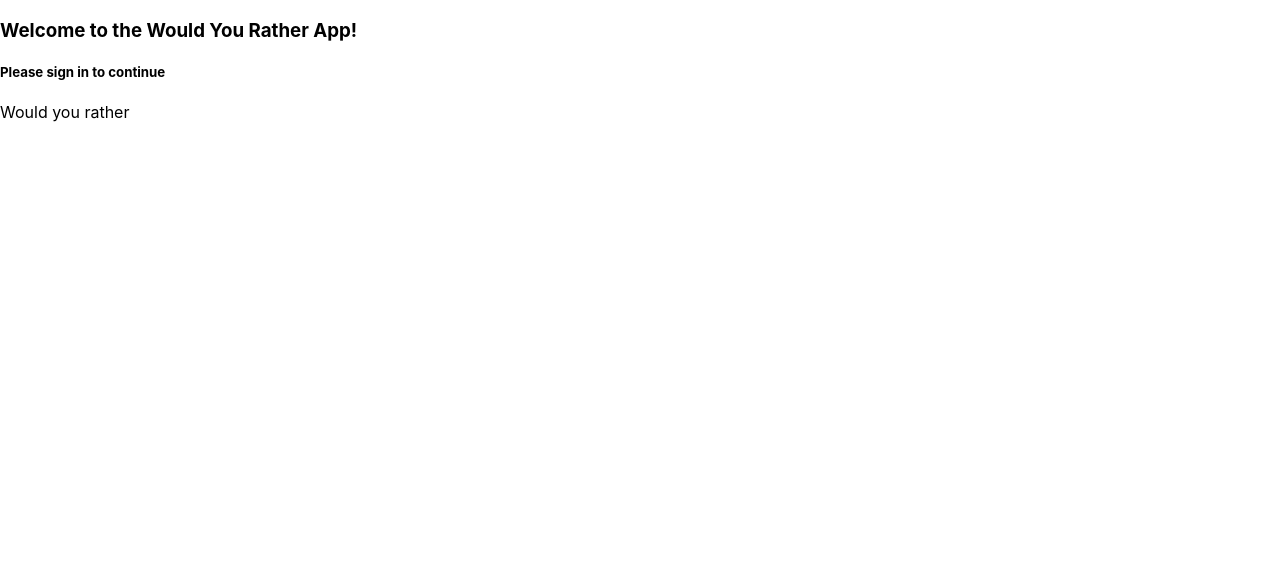
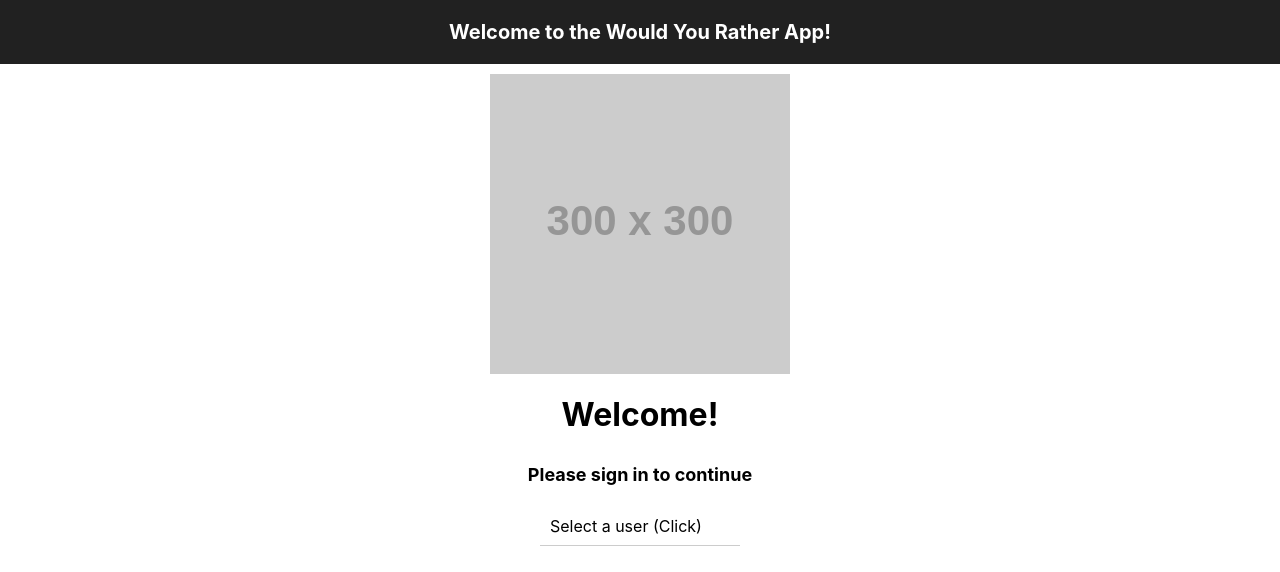
Before and after one commit to Aete/reactND-project2-would-you-rather, a React (Create React App) app: page / in a window 1280 px wide. Shown: the top 572 px of the page. Built offline with nearby package versions, Linux system fonts and the light colour scheme.

Commit message:
styling the home page

```diff
--- a/src/components/App.js
+++ b/src/components/App.js
@@ -3,6 +3,8 @@ import { handleInitialData } from '../actions/shared';
 import { connect } from 'react-redux';
 
 import Title from './Title';
+import Sign from './Sign';
+import Loading from './Loading';
 
 class App extends Component {
   componentDidMount() {
@@ -15,8 +17,7 @@ class App extends Component {
     return (
       <div className="App">
         <Title />
-
-        {Object.keys(users).length > 0 ? 'Would you rather' : 'Loading'}
+        {Object.keys(users).length > 0 ? <Sign /> : <Loading />}
       </div>
     );
   }
--- /dev/null
+++ b/src/components/Loading.js
@@ -0,0 +1,13 @@
+import React from 'react';
+
+export default function Loading() {
+  return (
+    <div className="Loading">
+      <img
+        src="https://via.placeholder.com/300"
+        alt="Loading Logo Placeholder"
+      />
+      <h3>Loading!</h3>
+    </div>
+  );
+}
--- /dev/null
+++ b/src/components/Sign.js
@@ -0,0 +1,24 @@
+import React from 'react';
+import { connect } from 'react-redux';
+import SignDropDown from './SignDropDown';
+import '../css/Sign.css';
+
+function Sign() {
+  return (
+    <div className="Welcome">
+      <img
+        src="https://via.placeholder.com/300"
+        alt="Welcome Logo Placeholder"
+      />
+      <h1>Welcome!</h1>
+      <h5>Please sign in to continue</h5>
+      <SignDropDown />
+    </div>
+  );
+}
+
+function mapStateToProps({ users }) {
+  return { users };
+}
+
+export default connect(mapStateToProps)(Sign);
--- /dev/null
+++ b/src/components/SignDropDown.js
@@ -0,0 +1,44 @@
+import React, { Component } from 'react';
+import { connect } from 'react-redux';
+import '../css/SignDropDown.css';
+
+class SignDropDown extends Component {
+  state = {
+    select: false,
+  };
+
+  handleClick(e) {
+    e.preventDefault();
+    const { select } = this.state;
+    this.setState(() => ({
+      select: select === true ? false : true,
+    }));
+  }
+  render() {
+    const { users } = this.props;
+    const { select } = this.state;
+    return (
+      <div className="SignDropDown">
+        <div className="LoginButton" onClick={(e) => this.handleClick(e)}>
+          <span>Select a user (Click)</span>
+        </div>
+        {select === true && (
+          <ul className="SignDropDown_menu">
+            {Object.values(users).map((user) => (
+              <li key={user.id}>
+                <img src={user.avatarURL} />
+                <span>{user.name}</span>
+              </li>
+            ))}
+          </ul>
+        )}
+      </div>
+    );
+  }
+}
+
+function mapStateToProps({ users }) {
+  return { users };
+}
+
+export default connect(mapStateToProps)(SignDropDown);
--- a/src/components/Title.js
+++ b/src/components/Title.js
@@ -1,10 +1,10 @@
 import React from 'react';
+import '../css/Title.css';
 
 export default function Title() {
   return (
     <div className="Title">
       <h3>Welcome to the Would You Rather App!</h3>
-      <h5>Please sign in to continue</h5>
     </div>
   );
 }
--- /dev/null
+++ b/src/css/Sign.css
@@ -0,0 +1,18 @@
+.Welcome {
+  width: 100%;
+  display: flex;
+  align-items: center;
+  flex-direction: column;
+}
+
+.Welcome h1 {
+  margin-bottom: 0;
+}
+
+.Welcome img {
+  max-width: 90%;
+}
+
+.Welcome h5 {
+  font-size: 18px;
+}
--- /dev/null
+++ b/src/css/SignDropDown.css
@@ -0,0 +1,35 @@
+.SignDropDown {
+  position: relative;
+  display: flex;
+  border-bottom: 1px solid #ccc;
+  width: 200px;
+  height: 30px;
+  padding-left: 10px;
+  box-sizing: border-box;
+  cursor: pointer;
+}
+
+.SignDropDown ul {
+  position: absolute;
+  top: 15px;
+  left: 0px;
+  width: 200px;
+  height: 75px;
+  list-style-type: none;
+  padding-left: 0;
+}
+
+.SignDropDown ul li {
+  display: flex;
+  align-items: center;
+  margin: 10px 0;
+  border-bottom: 1px solid #ccc;
+  padding-left: 10px;
+  padding-bottom: 5px;
+  cursor: pointer;
+}
+
+.SignDropDown ul li img {
+  max-width: 30px;
+  margin-right: 10px;
+}
--- /dev/null
+++ b/src/css/Title.css
@@ -0,0 +1,16 @@
+.Title {
+  display: flex;
+  align-items: center;
+  justify-content: center;
+  width: 100%;
+  background-color: #212121;
+  margin-bottom: 10px;
+}
+
+.Title h3 {
+  width: 50%;
+  font-weight: 700;
+  font-size: 20px;
+  text-align: center;
+  color: #ffffff;
+}
```
Also changed, not shown: src/components/Main.js (added), 1 other file (tests, documents, lock files or other folders).
